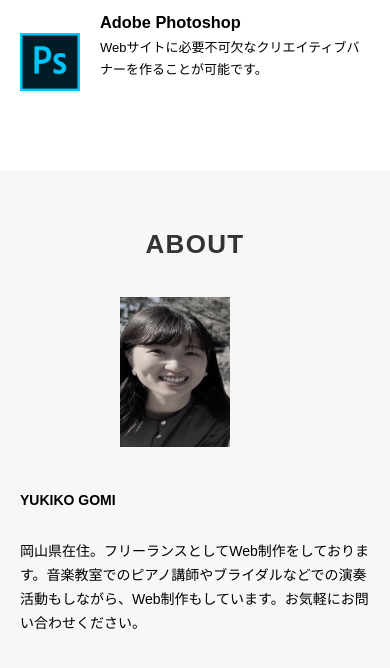
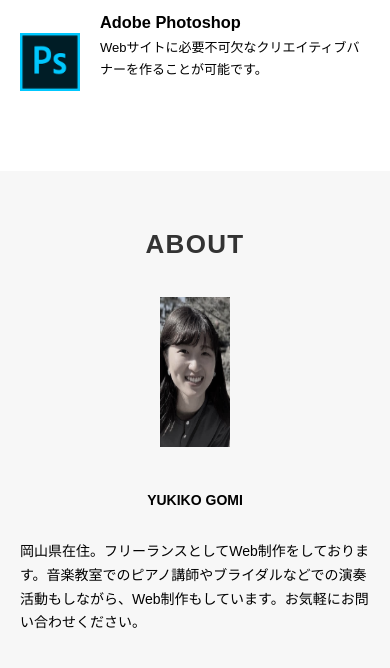
Before and after one commit to yukiko0525/ykk525, a plain HTML site: page index.html in a window 390 px wide. Shown: the part 1254-1922 px from the top of the page. Drawn offline with nearby package versions, Linux system fonts and the light colour scheme; a web font is replaced by a local one.

Commit message:
レスポンシブ変更

```diff
--- a/css/style.css
+++ b/css/style.css
@@ -188,9 +188,9 @@ img {
 .works-item:nth-of-type(3n) {
   margin-right: 0;
 }
-
 .works-img img {
-  border: 1px solid #e6e6e6;
+  /* border: 1px solid #e6e6e6; */
+  box-shadow: 1px 1px #cdcaca;
 }
 
 .works-name {
@@ -516,9 +516,12 @@ img {
     display: block;
   }
   .profile-img {
-    width: 150px;
-    margin: 0 auto;
-    margin-bottom: 25px;
+
+    margin: 0 auto 25px auto;
+  }
+
+  h4 {
+    text-align: center;
   }
 
   .profile-body p {
```
